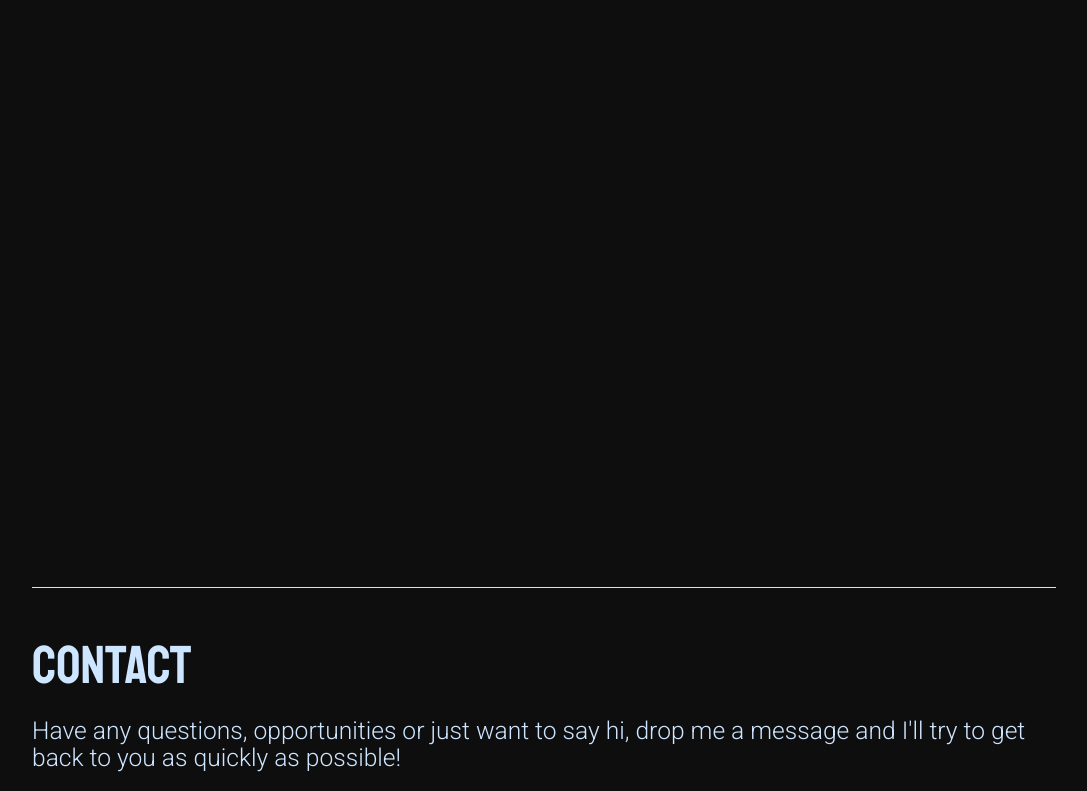
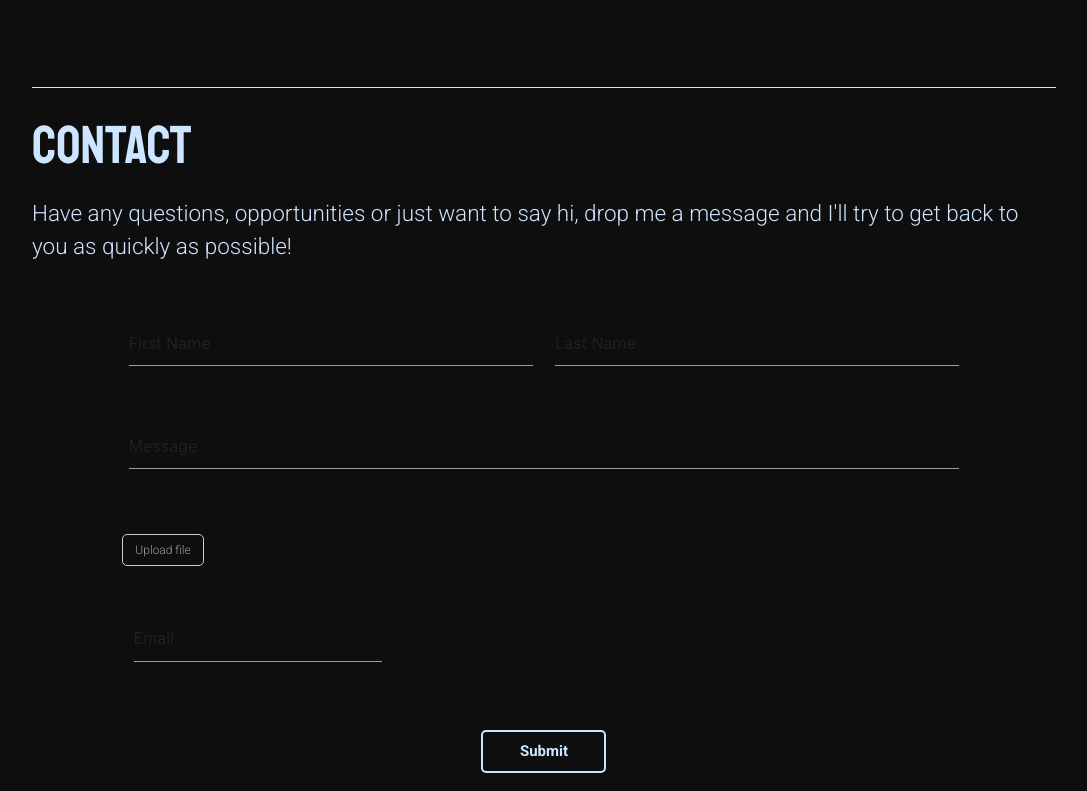
Before and after one commit to PhilwithoneL/philip-fielding-portfolio, a React (Create React App) app in the folder portfolio/: page / in a window 1280 px wide. Shown: the part 2549-3340 px from the top of the page, without its empty margins (96-1183 px from the left). Built offline with nearby package versions, Linux system fonts and the light colour scheme.

Commit message:
Changed to the styling of contact section

```diff
--- a/portfolio/src/components/Contact.js
+++ b/portfolio/src/components/Contact.js
@@ -15,7 +15,7 @@ const Contact = () => {
             <div className = "contact">
 
             <h2 className = "contact-header">Contact</h2>
-            <h5>Have any questions, opportunities or just want to say hi, drop me a message and I'll try to get back to you as quickly as possible!</h5>
+            <div className ="about-text">Have any questions, opportunities or just want to say hi, drop me a message and I'll try to get back to you as quickly as possible!</div>
 
              <div class="row form">
 
--- a/portfolio/src/css/_contact.scss
+++ b/portfolio/src/css/_contact.scss
@@ -1,7 +1,7 @@
 .contact-section-main {
     z-index:2;
     position: relative;
-    top:1200px;
+    top:700px;
 }
 
 .contact-section {
@@ -25,7 +25,7 @@
 
 .contact {
     margin: 0% 0% 0% 0%;
-    transform:translateY(40px);
+    transform:translateY(20px);
 }
 
 .contact-header {
--- a/portfolio/src/css/main.css
+++ b/portfolio/src/css/main.css
@@ -1607,7 +1607,7 @@
 .contact-section-main {
   z-index: 2;
   position: relative;
-  top: 1200px;
+  top: 700px;
 }
 
 .contact-section {
@@ -1632,8 +1632,8 @@
 
 .contact {
   margin: 0% 0% 0% 0%;
-  -webkit-transform: translateY(40px);
-          transform: translateY(40px);
+  -webkit-transform: translateY(20px);
+          transform: translateY(20px);
 }
 
 .contact-header {
```
Also changed, not shown: 1 other file (tests, documents, lock files or other folders).
